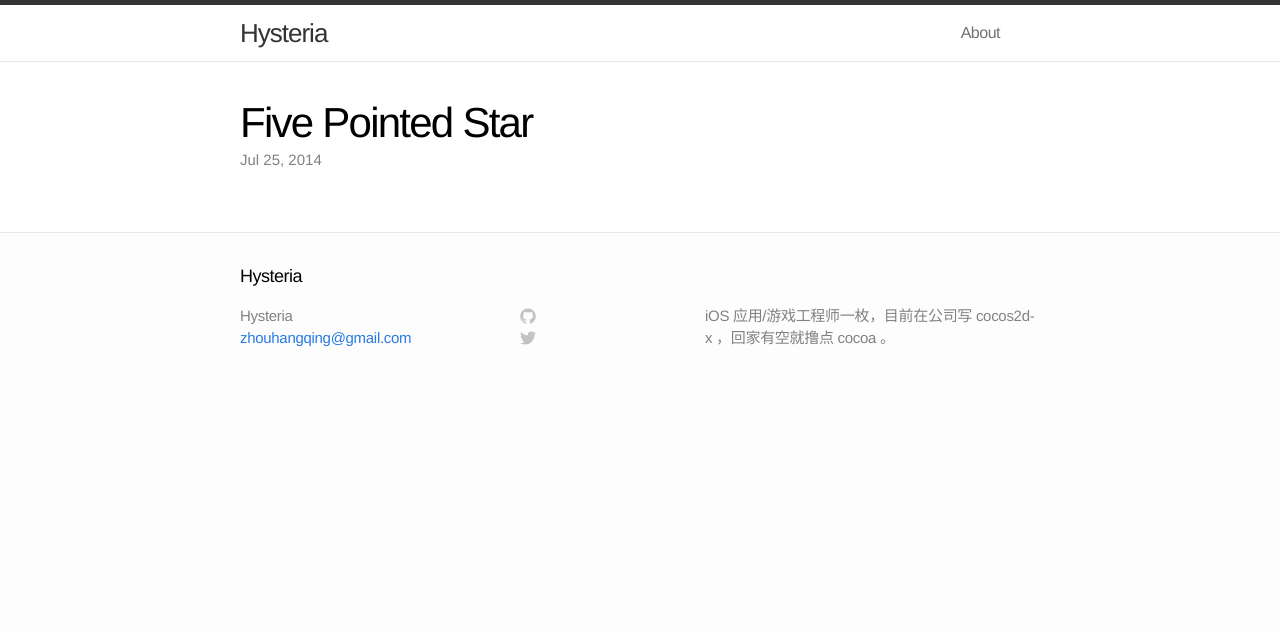
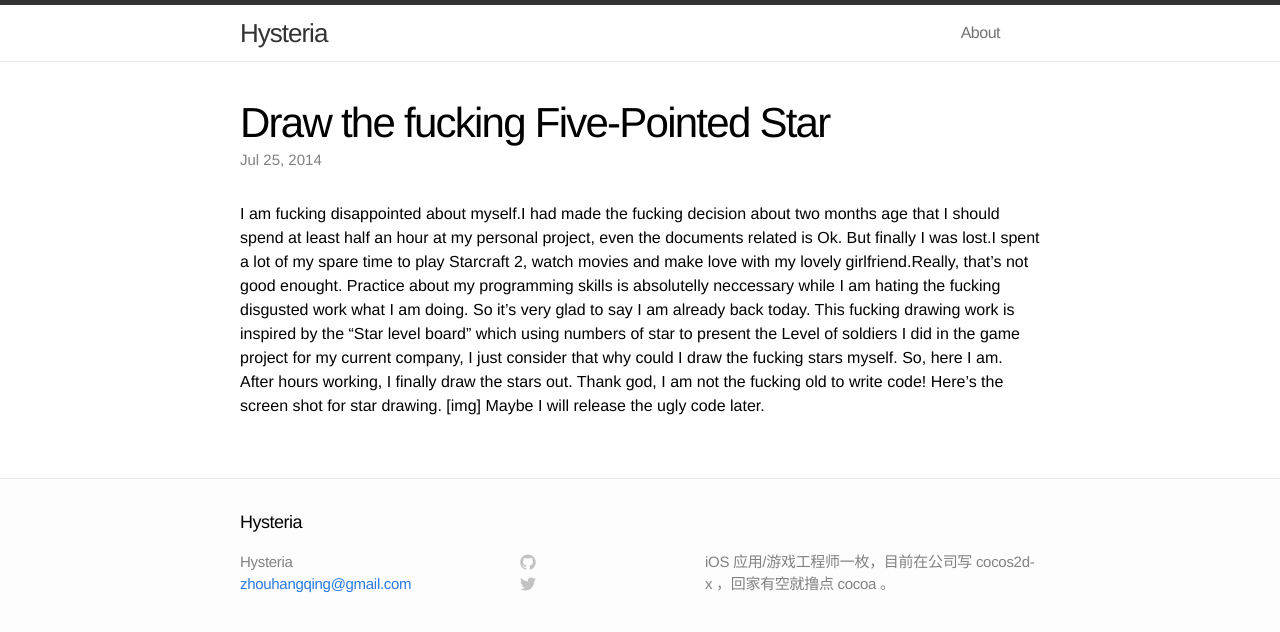
Before and after one commit to Hysteria/hysteria.github.io, a Jekyll site: the page built from _posts/2014-07-25-Five-Pointed-Star.md, in a window 1280 px wide. Shown: the top 632 px of the page. Built offline with Jekyll 4.4.1, drawn with Linux system fonts in a browser that asks for light colours.

Commit message:
Update by gitblog.io at 2014年7月25日 上午3:19:56

```diff
--- a/_posts/2014-07-25-Five-Pointed-Star.md
+++ b/_posts/2014-07-25-Five-Pointed-Star.md
@@ -1,11 +1,15 @@
 ---
 layout: post
-title: Five Pointed Star
-tagline: "objective-c, CoreGraphics, draw in code"
+title: Draw the fucking Five-Pointed Star
+tagline: Draw a five-pointed star in CoreGraphics
 category: null
 tags:
   - objective-c
   - CoreGraphics
-  - draw in code
 published: true
 ---
+  I am fucking disappointed about myself.I had made the fucking decision about two months age that I should spend at least half an hour at my personal project, even the documents related is Ok. But finally I was lost.I spent a lot of my spare time to play Starcraft 2, watch movies and make love with my lovely girlfriend.Really, that's not good enought. Practice about my programming skills is absolutelly neccessary while I am hating the fucking disgusted work what I am doing.
+  So it's very glad to say I am already back today. This fucking drawing work is inspired by the "Star level board" which using numbers of star to present the Level of soldiers I did in the game project for my current company, I just consider that why could I draw the fucking stars myself. So, here I am. After hours working, I finally draw the stars out. Thank god, I am not the fucking old to write code!
+  Here's the screen shot for star drawing.
+  [img]
+  Maybe I will release the ugly code later.
```
